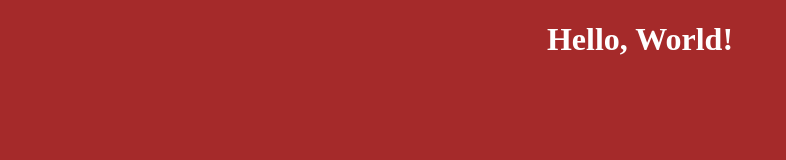
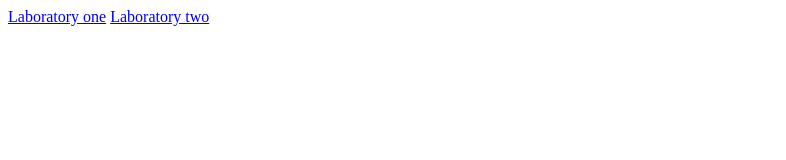
Before and after one commit to laura-yerezhepova/laura-yerezhepova.github.io, a plain HTML site: page index.html in a window 1280 px wide. Shown: the whole page, without its empty margins (0-786 px from the left). Drawn offline with Linux system fonts and the light colour scheme.

Commit message:
changed structure of code

```diff
--- a/index.html
+++ b/index.html
@@ -1,11 +1,12 @@
 <!DOCTYPE html>
 <html lang="en">
   <head>
-    <link rel="stylesheet" href="style.css">
+    <link rel="stylesheet">
     <meta charset="UTF-8" />
-    <title>My Website</title>
+    <title>My laboratory works</title>
   </head>
   <body>
-    <h1>Hello, World! </h1>
+    <a href="/lab_1/index.html">Laboratory one</a>
+    <a href="/lab_2/index.html">Laboratory two</a>
   </body>
 </html>
```
Also changed, not shown: lab_1/index.html (added, +11 -0 lines), lab_1/style.css (renamed from style.css), lab_2/index.html (renamed from index1.html).
